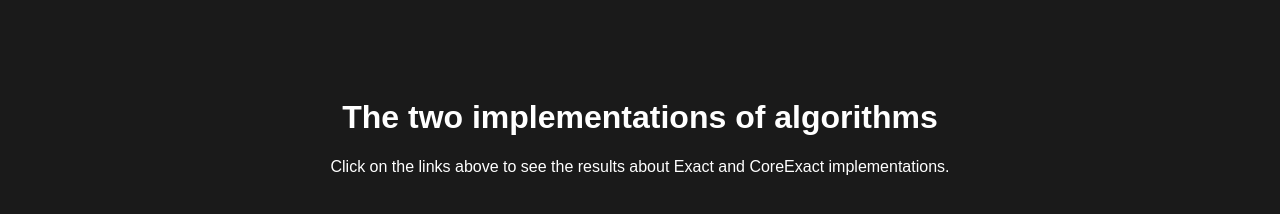
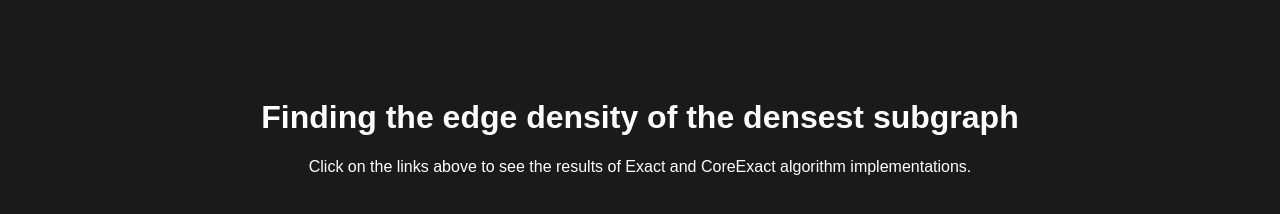
Before and after one commit to Mahesh-Pappu/daa-assign2, a plain HTML site: page index.html in a window 1280 px wide. Shown: the part 322-536 px from the top of the page. Drawn offline with Linux system fonts and the light colour scheme.

Commit message:
Update index.html

```diff
--- a/index.html
+++ b/index.html
@@ -68,8 +68,8 @@
     <div class="banner">DAA Assignment-2</div>
 
     <div class="content">
-        <h1>The two implementations of algorithms</h1>
-        <p>Click on the links above to see the results  about Exact and CoreExact implementations.</p>
+        <h1>Finding the edge density of the densest subgraph</h1>
+        <p>Click on the links above to see the results of Exact and CoreExact algorithm implementations.</p>
     </div>
 </body>
 </html>
```
